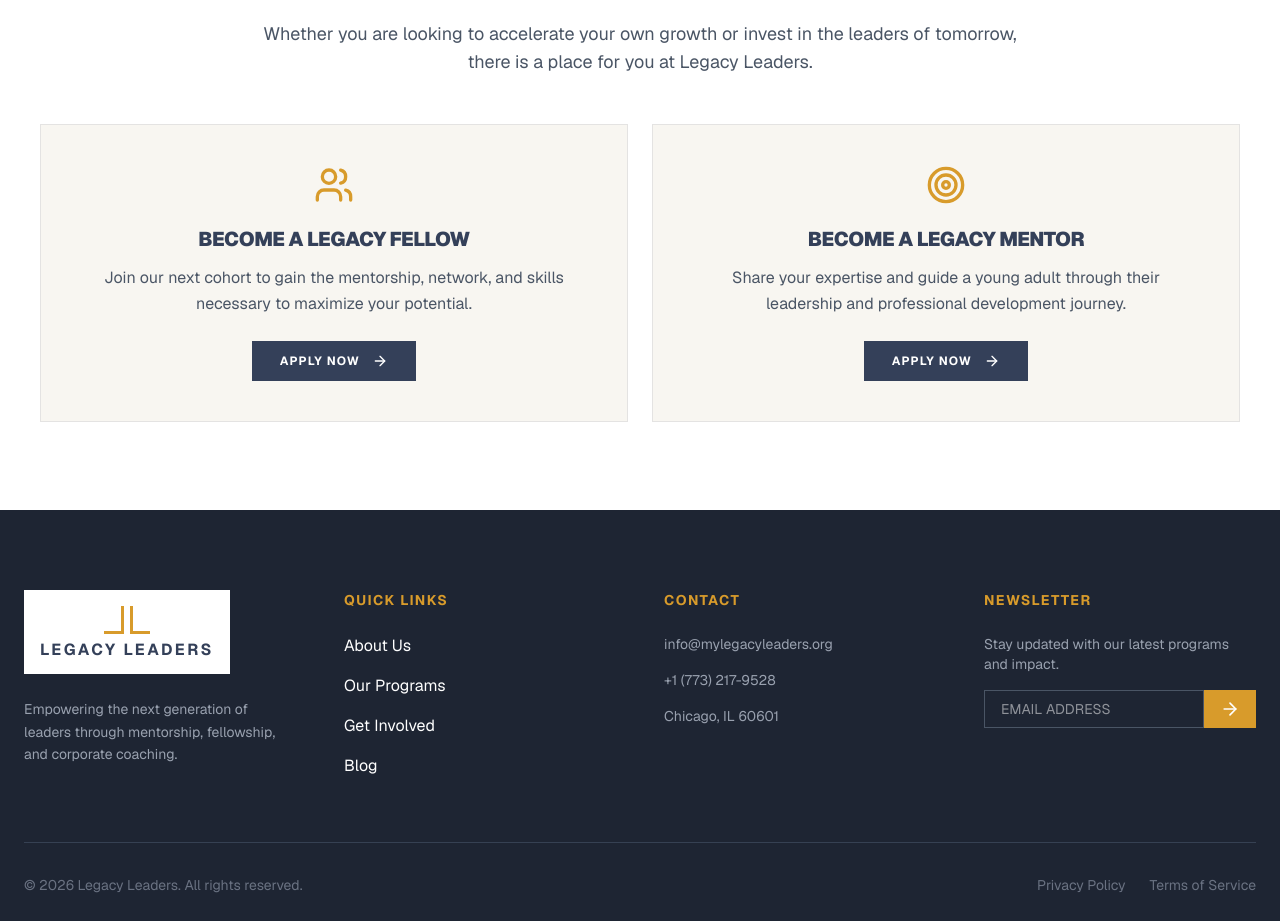
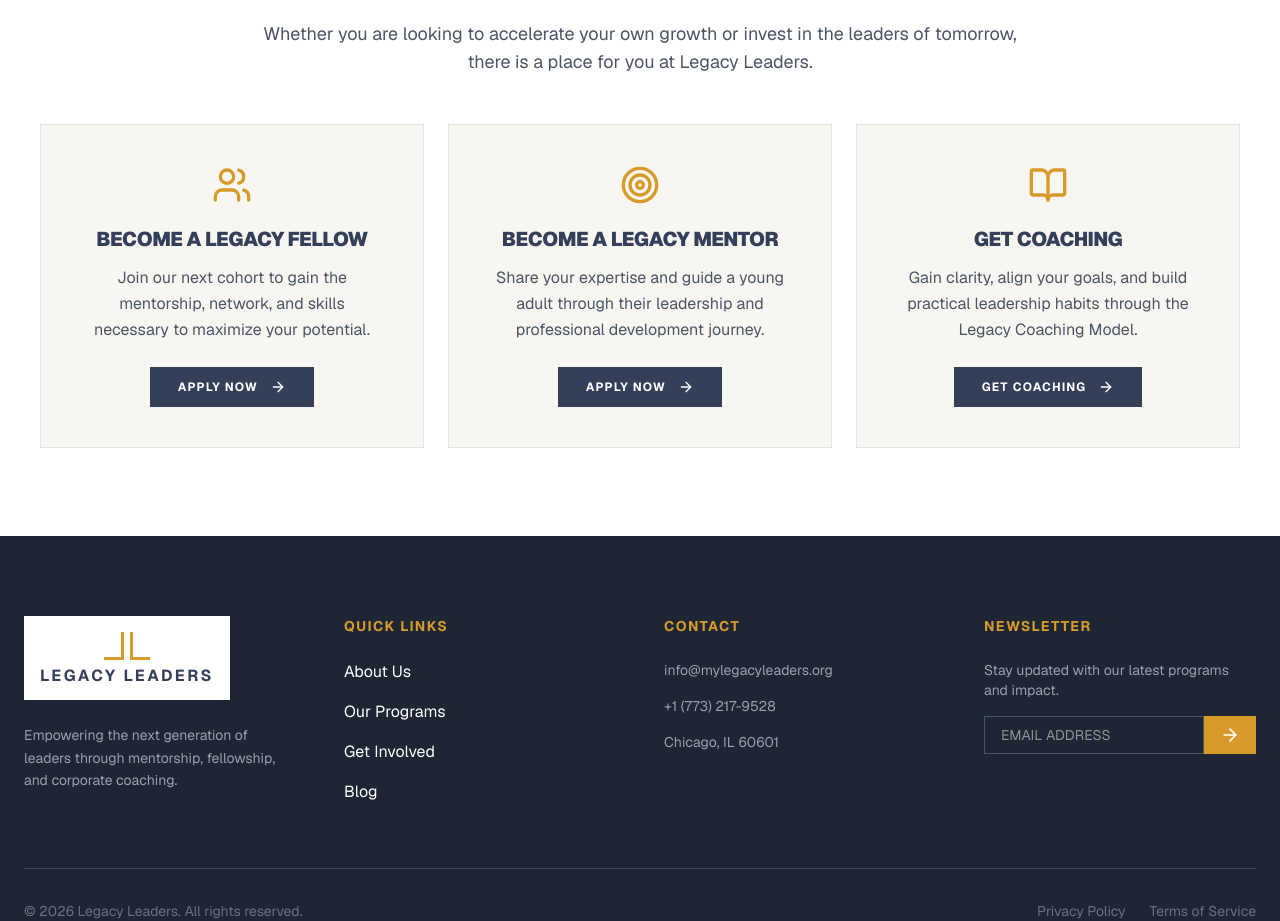
Before and after one commit to neonframing/legacy-leaders-frontend, a Next.js app: page /our-programs in a window 1280 px wide. Shown: the part 7320-8241 px from the top of the page. Built offline with nearby package versions, Linux system fonts and the light colour scheme.

Commit message:
Add get coaching card for CTA our programs page

```diff
--- a/src/app/(pages)/our-programs/page.js
+++ b/src/app/(pages)/our-programs/page.js
@@ -1,4 +1,5 @@
 import Image from "next/image";
+import Link from "next/link";
 import { ArrowRight, ChevronRight, PlayCircle, Target, Users, BookOpen, CheckCircle2, ArrowDown } from "lucide-react";
 
 import SiteHeader from "@/components/SiteHeader";
@@ -351,7 +352,7 @@
                   Believe in developing future leaders and actively contribute to the success of the Legacy Fellows Program.
                 </p>
               </div>
-              <button className="whitespace-nowrap px-8 py-4 bg-[#344059] text-white font-bold uppercase tracking-widest cursor-pointer text-xs hover:bg-[#D89B2B] transition-all duration-300 flex items-center justify-center gap-3 group rounded-none shrink-0">
+              <button className="whitespace-nowrap px-8 py-4 bg-[#344059] !text-white font-bold uppercase tracking-widest cursor-pointer text-xs hover:bg-[#D89B2B] hover:!text-white transition-all duration-300 flex items-center justify-center gap-3 group rounded-none shrink-0">
                 Become a Legacy Mentor
                 <ArrowRight size={16} className="group-hover:translate-x-1 transition-transform" />
               </button>
@@ -462,16 +463,16 @@
               </p>
             </div>
 
-            <div className="grid md:grid-cols-2 gap-6">
+            <div className="grid md:grid-cols-3 gap-6">
               <div className="bg-[#f8f6f1] p-8 md:p-10 text-center border border-[#344059]/10 hover:border-[#D89B2B] transition-colors">
                 <Users className="w-10 h-10 text-[#D89B2B] mx-auto mb-5" />
                 <h3 className="text-xl font-black uppercase tracking-tight text-[#344059] mb-3">Become a Legacy Fellow</h3>
                 <p className="text-gray-600 mb-6 leading-relaxed">
                   Join our next cohort to gain the mentorship, network, and skills necessary to maximize your potential.
                 </p>
-                <button className="mx-auto px-7 py-3 bg-[#344059] text-white cursor-pointer font-bold uppercase tracking-widest text-xs hover:bg-[#D89B2B] transition-all flex items-center justify-center gap-3 group rounded-none">
+                <Link href="#" className="mx-auto inline-flex px-7 py-3 bg-[#344059] !text-white cursor-pointer font-bold uppercase tracking-widest text-xs hover:bg-[#D89B2B] hover:!text-white transition-all items-center justify-center gap-3 group rounded-none">
                   Apply Now <ArrowRight size={16} className="group-hover:translate-x-1 transition-transform" />
-                </button>
+                </Link>
               </div>
 
               <div className="bg-[#f8f6f1] p-8 md:p-10 text-center border border-[#344059]/10 hover:border-[#D89B2B] transition-colors">
@@ -480,9 +481,20 @@
                 <p className="text-gray-600 mb-6 leading-relaxed">
                   Share your expertise and guide a young adult through their leadership and professional development journey.
                 </p>
-                <button className="mx-auto px-7 py-3 bg-[#344059] text-white cursor-pointer font-bold uppercase tracking-widest text-xs hover:bg-[#D89B2B] transition-all flex items-center justify-center gap-3 group rounded-none">
+                <Link href="#" className="mx-auto inline-flex px-7 py-3 bg-[#344059] !text-white cursor-pointer font-bold uppercase tracking-widest text-xs hover:bg-[#D89B2B] hover:!text-white transition-all items-center justify-center gap-3 group rounded-none">
                   Apply Now <ArrowRight size={16} className="group-hover:translate-x-1 transition-transform" />
-                </button>
+                </Link>
+              </div>
+
+              <div className="bg-[#f8f6f1] p-8 md:p-10 text-center border border-[#344059]/10 hover:border-[#D89B2B] transition-colors">
+                <BookOpen className="w-10 h-10 text-[#D89B2B] mx-auto mb-5" />
+                <h3 className="text-xl font-black uppercase tracking-tight text-[#344059] mb-3">Get Coaching</h3>
+                <p className="text-gray-600 mb-6 leading-relaxed">
+                  Gain clarity, align your goals, and build practical leadership habits through the Legacy Coaching Model.
+                </p>
+                <Link href="/contact-us" className="mx-auto inline-flex px-7 py-3 bg-[#344059] !text-white cursor-pointer font-bold uppercase tracking-widest text-xs hover:bg-[#D89B2B] hover:!text-white transition-all items-center justify-center gap-3 group rounded-none">
+                  Get Coaching <ArrowRight size={16} className="group-hover:translate-x-1 transition-transform" />
+                </Link>
               </div>
             </div>
           </div>
```
